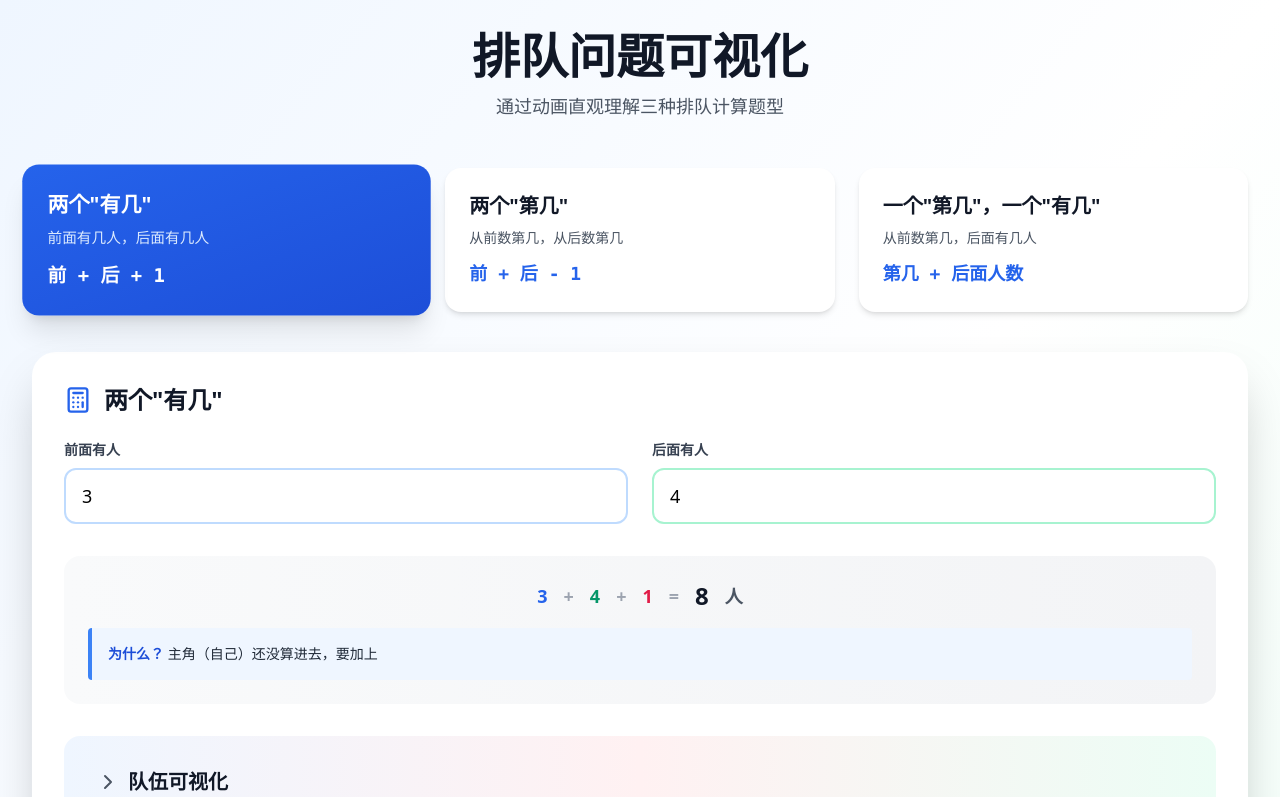
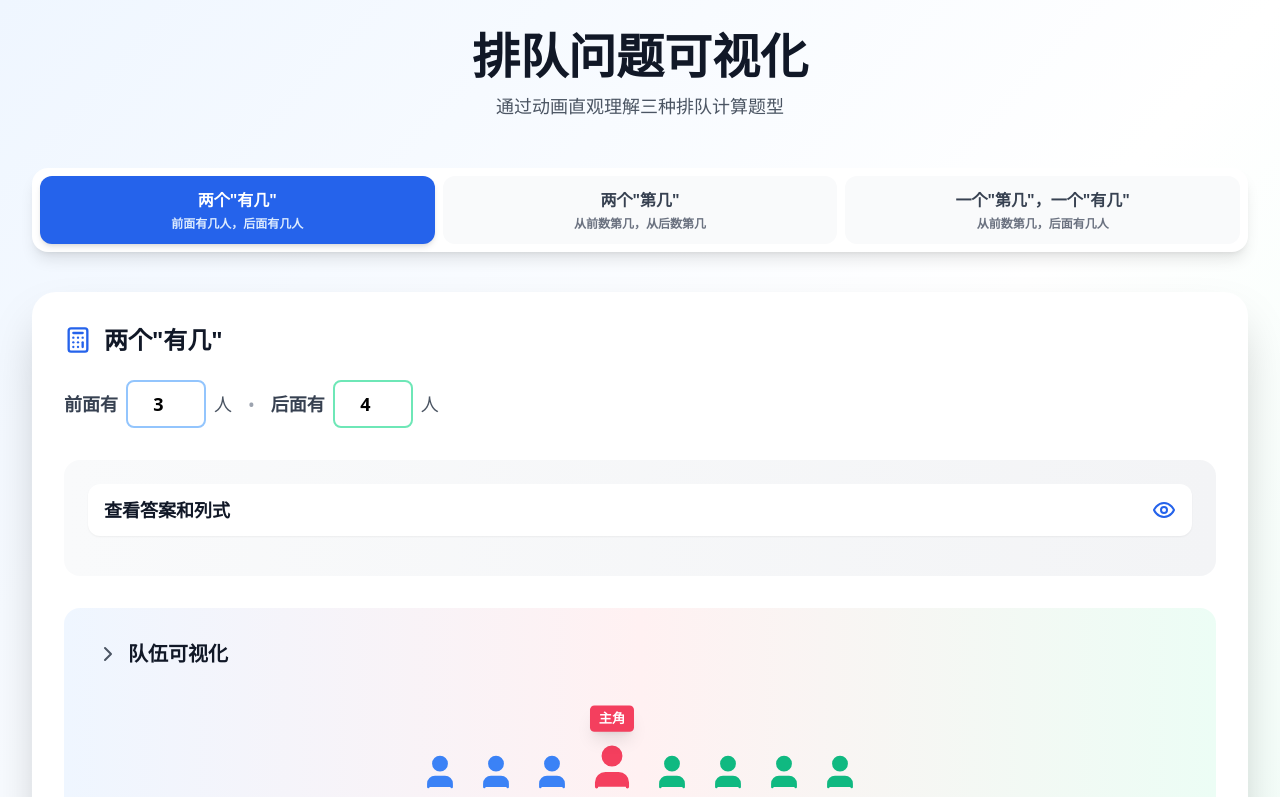
Before and after one commit to bushkarl/kidqueue, a React (Vite) app: page / in a window 1280 px wide. Shown: the top 797 px of the page. Built offline with nearby package versions, Linux system fonts and the light colour scheme.

Commit message:
Updated App.tsx

```diff
--- a/src/App.tsx
+++ b/src/App.tsx
@@ -1,5 +1,5 @@
 import { useState } from 'react';
-import { User, ChevronRight, Calculator } from 'lucide-react';
+import { User, ChevronRight, Calculator, Eye, EyeOff } from 'lucide-react';
 
 type ProblemType = '1' | '2' | '3';
 
@@ -15,6 +15,7 @@ function App() {
     frontValue: 3,
     backValue: 4,
   });
+  const [showAnswer, setShowAnswer] = useState(false);
 
   const problemTypes = [
     {
@@ -125,34 +126,28 @@ function App() {
           </p>
         </header>
 
-        <div className="grid lg:grid-cols-3 gap-6 mb-10">
+        <div className="bg-white rounded-2xl shadow-lg p-2 mb-10">
+          <div className="flex flex-wrap gap-2">
             {problemTypes.map((problem) => (
               <button
                 key={problem.id}
-              onClick={() => setQueue({ ...queue, type: problem.id })}
-              className={`p-6 rounded-2xl text-left transition-all duration-300 ${
+                onClick={() => {
+                  setQueue({ ...queue, type: problem.id });
+                  setShowAnswer(false);
+                }}
+                className={`flex-1 min-w-[180px] px-4 py-3 rounded-xl text-center transition-all duration-200 font-semibold ${
                   queue.type === problem.id
-                  ? 'bg-gradient-to-br from-blue-600 to-blue-700 text-white shadow-xl scale-105'
-                  : 'bg-white text-gray-900 shadow-md hover:shadow-lg hover:scale-102'
+                    ? 'bg-blue-600 text-white shadow-md'
+                    : 'bg-gray-50 text-gray-700 hover:bg-gray-100'
                 }`}
               >
-              <h3 className="text-xl font-bold mb-2">{problem.title}</h3>
-              <p
-                className={`text-sm mb-3 ${
-                  queue.type === problem.id ? 'text-blue-100' : 'text-gray-600'
-                }`}
-              >
+                <div className="text-base">{problem.title}</div>
+                <div className={`text-xs mt-1 ${queue.type === problem.id ? 'text-blue-100' : 'text-gray-500'}`}>
                   {problem.description}
-              </p>
-              <div
-                className={`text-lg font-mono font-semibold ${
-                  queue.type === problem.id ? 'text-white' : 'text-blue-600'
-                }`}
-              >
-                {problem.formula}
                 </div>
               </button>
             ))}
+          </div>
         </div>
 
         <div className="bg-white rounded-3xl shadow-2xl p-8 mb-10">
@@ -163,11 +158,10 @@ function App() {
             </h2>
           </div>
 
-          <div className="grid sm:grid-cols-2 gap-6 mb-8">
-            <div>
-              <label className="block text-sm font-semibold text-gray-700 mb-2">
+          <div className="flex flex-wrap items-center gap-4 mb-8 text-lg">
+            <div className="flex items-center gap-2">
+              <label className="font-semibold text-gray-700 whitespace-nowrap">
                 {currentProblem.frontLabel}
-                {currentProblem.unit && currentProblem.unit}
               </label>
               <input
                 type="number"
@@ -180,14 +174,16 @@ function App() {
                     frontValue: Math.max(1, Math.min(20, parseInt(e.target.value) || 1)),
                   })
                 }
-                className="w-full px-4 py-3 text-lg border-2 border-blue-200 rounded-xl focus:outline-none focus:border-blue-500 transition-colors"
+                className="w-20 px-3 py-2 text-center text-lg font-bold border-2 border-blue-300 rounded-lg focus:outline-none focus:border-blue-500 transition-colors"
               />
+              {currentProblem.unit && <span className="text-gray-600">{currentProblem.unit}</span>}
             </div>
 
-            <div>
-              <label className="block text-sm font-semibold text-gray-700 mb-2">
+            <span className="text-gray-400 hidden sm:inline">•</span>
+
+            <div className="flex items-center gap-2">
+              <label className="font-semibold text-gray-700 whitespace-nowrap">
                 {currentProblem.backLabel}
-                {currentProblem.unit && currentProblem.unit}
               </label>
               <input
                 type="number"
@@ -200,13 +196,30 @@ function App() {
                     backValue: Math.max(1, Math.min(20, parseInt(e.target.value) || 1)),
                   })
                 }
-                className="w-full px-4 py-3 text-lg border-2 border-emerald-200 rounded-xl focus:outline-none focus:border-emerald-500 transition-colors"
+                className="w-20 px-3 py-2 text-center text-lg font-bold border-2 border-emerald-300 rounded-lg focus:outline-none focus:border-emerald-500 transition-colors"
               />
+              {currentProblem.unit && <span className="text-gray-600">{currentProblem.unit}</span>}
             </div>
           </div>
 
           <div className="bg-gradient-to-r from-gray-50 to-gray-100 rounded-2xl p-6 mb-8">
-            <div className="flex flex-wrap items-center justify-center gap-4 text-lg font-semibold mb-4">
+            <button
+              onClick={() => setShowAnswer(!showAnswer)}
+              className="w-full flex items-center justify-between gap-3 mb-4 px-4 py-3 bg-white rounded-xl hover:bg-blue-50 transition-colors shadow-sm"
+            >
+              <span className="text-lg font-bold text-gray-900">
+                {showAnswer ? '隐藏答案和列式' : '查看答案和列式'}
+              </span>
+              {showAnswer ? (
+                <EyeOff className="text-gray-600" size={24} />
+              ) : (
+                <Eye className="text-blue-600" size={24} />
+              )}
+            </button>
+
+            {showAnswer && (
+              <div className="space-y-4 animate-in fade-in duration-300">
+                <div className="flex flex-wrap items-center justify-center gap-4 text-lg font-semibold">
                   <span className="text-blue-600">{queue.frontValue}</span>
                   <span className="text-gray-400">+</span>
                   <span className="text-emerald-600">{queue.backValue}</span>
@@ -233,6 +246,8 @@ function App() {
                     {currentProblem.reason}
                   </p>
                 </div>
+              </div>
+            )}
           </div>
 
           <div className="bg-gradient-to-r from-blue-50 via-rose-50 to-emerald-50 rounded-2xl p-8">
```
Lines whose indentation alone changed are shown as unchanged.
